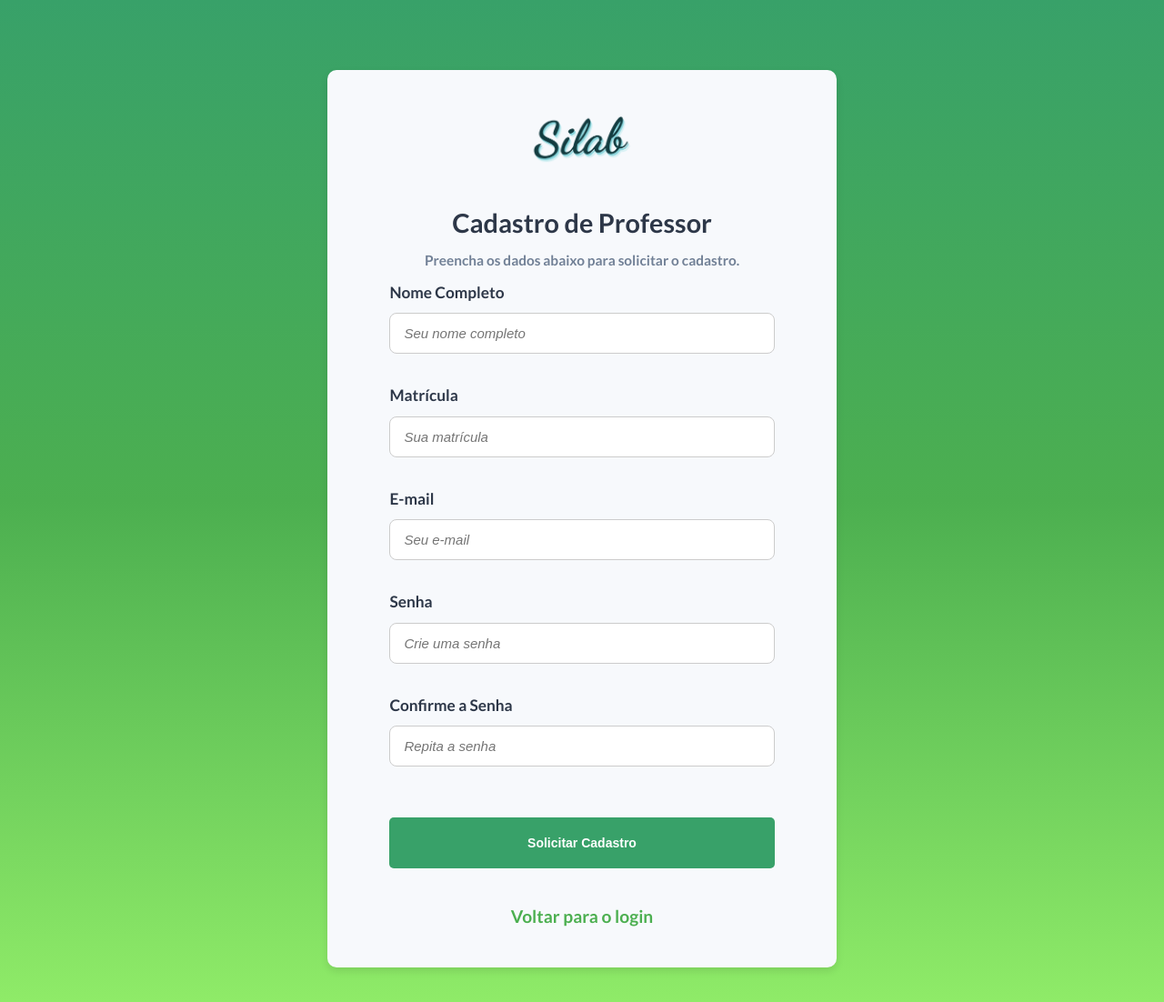
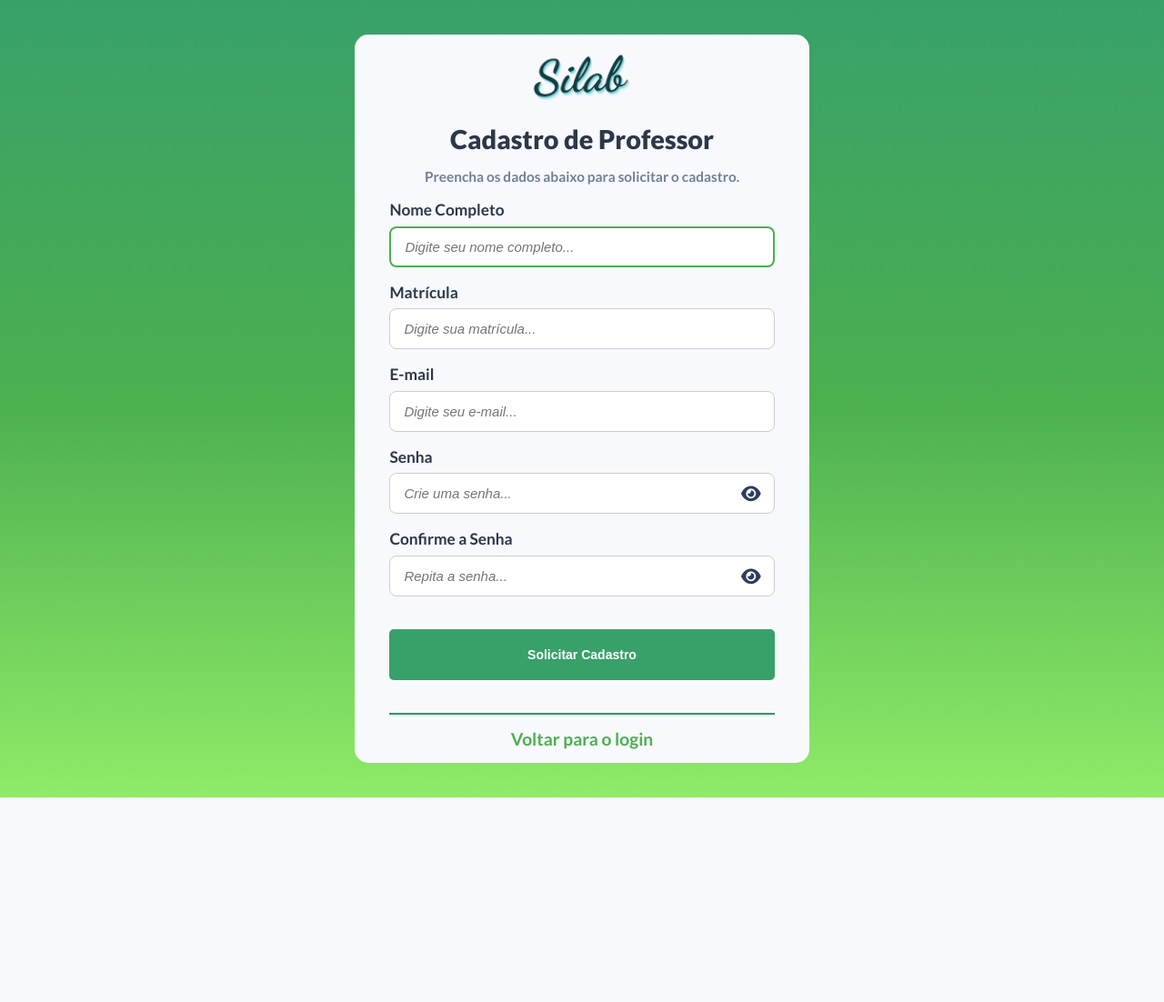
Before and after one commit to JamilyGrazielle/SiLab, a PHP site: page /cadastro-professor.php in a window 1280 px wide. Shown: the whole page at 91% size. After the commit the page ends 877 px from the top, so only its background shows below. Run offline with PHP 8.4, Linux system fonts and the light colour scheme; some libraries are stand-ins or nearby versions.

Commit message:
Arrumando a estrutura do login e cadastro de professores

```diff
--- a/Estilo/estilo.css
+++ b/Estilo/estilo.css
@@ -213,10 +213,10 @@ button.next {
 }
 
 /* --------------------------------- */
-/* PÁGINA LOGIN.PHP */
+/* PÁGINA LOGIN.PHP e PÁGINA CADASTRO-PROFESSOR.PHP */
 /* --------------------------------- */
 
-#login {
+.login {
   background: linear-gradient(180deg, rgba(56, 161, 105, 1) 0%, rgba(76, 175, 80, 1) 50%, rgba(143, 235, 104, 1) 100%) no-repeat;
   display: flex;
   justify-content: center;
@@ -225,7 +225,7 @@ button.next {
   padding: 2em;
 }
 
-#principal-login {
+.principal-login {
   width: 90%;
   max-width: 500px;
   background-color: #F7F9FC;
@@ -237,29 +237,36 @@ button.next {
   flex-grow: 0;
 }
 
-#principal-login img {
+.principal-login img {
   width: 120px;
   margin: 1em 0;
 }
 
-#principal-login p {
+.principal-login h2 {
+  color: #2D3748;
+  margin: 0 0 15px 0;
+  font-weight: 900;
+}
+
+.principal-login p {
   color: #718096;
   font-size: 0.8em;
   font-weight: bold;
   margin-top: 0;
 }
 
-#principal-login form {
+.principal-login form {
   padding: 0 2em;
   align-self: stretch;
 }
 
-#principal-login label {
+.principal-login label {
   color: #2D3748;
   font-size: 0.9em;
+  font-weight: 700;
 }
 
-#principal-login input {
+.principal-login input {
   box-sizing: border-box;
   width: 100%;
   margin: 0.5em 0 1em 0;
@@ -271,23 +278,22 @@ button.next {
   padding: 0 1em;
 }
 
-#principal-login input::placeholder {
+.principal-login input::placeholder {
   font-size: 15px;
   font-style: italic;
 }
 
-#principal-login input:focus {
+.principal-login input:focus {
   border: 2px solid #4CAF50;
   outline: none;
 }
 
 .senha-mascara {
-    position: relative;
-    display: flex;
-    align-items: center;
+  position: relative;
+  display: flex;
+  align-items: center;
 }
-
-#toggle-senha {
+.toggle-senha {
   position: absolute;
   right: 15px;
   cursor: pointer;
@@ -299,7 +305,7 @@ button.next {
   padding-right: 40px;
 }
 
-#principal-login button {
+.principal-login button {
   color: white;
   background-color: #38A169;
   border: none;
@@ -308,15 +314,17 @@ button.next {
   margin: 1.5em 0;
   height: 4em;
   font-size: 14px;
+  font-weight: bold;
   cursor: pointer;
+
   transition: background-color 0.3s ease;
 }
 
-#principal-login button:hover {
+.principal-login button:hover {
   background-color: rgba(56, 161, 105, 0.9);
 }
 
-#principal-login button:focus {
+.principal-login button:focus {
   box-shadow: 0 0 0 3px rgba(56, 161, 105, 0.5);
   outline: none;
 }
@@ -326,7 +334,7 @@ button.next {
   font-weight: bold;
 }
 
-#principal-login hr {
+.principal-login hr {
   border: 0;
   height: 2px;
   background-color: #219e5b;
@@ -334,7 +342,7 @@ button.next {
   margin: 15px 0;
 }
 
-#login-alternativo a {
+.login-alternativo a {
   color: #4CAF50;
   font-weight: bold;
   text-decoration: none;
@@ -344,17 +352,13 @@ button.next {
   display: block;
 }
 
-#login-alternativo a:hover {
+.login-alternativo a:hover {
   text-decoration: underline;
 }
 
-#footer-login {
-  position: absolute;
-  bottom: 10px;
-  color: white;
-  text-align: center;
-  width: 100%;
-}
+/* --------------------------------- */
+/* PÁGINA */
+/* --------------------------------- */
 
 
 .painel header,
--- a/cadastro-professor.php
+++ b/cadastro-professor.php
@@ -6,72 +6,9 @@
     <title>Cadastro de Professor - SiLab</title>
     <link rel="stylesheet" href="Estilo/estilo.css">
     <script src="https://kit.fontawesome.com/0f27c66bcc.js" crossorigin="anonymous"></script>
-    <style>
-        #principal-login {
-            width: 500px;
-            background-color: #F7F9FC;
-            border-radius: 10px;
-            display: flex;
-            flex-direction: column;
-            justify-content: center;
-            align-items: center;
-            margin-top: 2em;
-            padding: 30px;
-            box-shadow: 0 4px 8px rgba(0,0,0,0.1);
-        }
-
-        #principal-login h2 {
-            color: #2D3748;
-            margin-bottom: 15px;
-        }
-
-        .form-grupo {
-            width: 100%;
-            margin-bottom: 20px;
-        }
-
-        .form-grupo label {
-            display: block;
-            margin-bottom: 5px;
-            font-weight: bold;
-            color: #2D3748;
-        }
-
-        .form-grupo input {
-            width: 100%;
-            padding: 12px;
-            border: 1px solid #ddd;
-            border-radius: 6px;
-            font-size: 16px;
-            box-sizing: border-box;
-        }
-
-        button[type="submit"] {
-            width: 100%;
-            padding: 12px;
-            background-color: #38A169;
-            color: white;
-            border: none;
-            border-radius: 6px;
-            font-size: 16px;
-            font-weight: bold;
-            cursor: pointer;
-            transition: background-color 0.3s;
-        }
-
-        button[type="submit"]:hover {
-            background-color: #2d8555;
-        }
-
-        #mensagem {
-            margin: 15px 0;
-            text-align: center;
-            font-weight: bold;
-        }
-    </style>
 </head>
-<body id="login">
-    <main id="principal-login">
+<body class="login">
+    <main class="principal-login">
         <a href="index.php" class="logo-link">
             <img src="Imagens/logo.png" alt="Logo SiLab" class="logo-imagem">
         </a>
@@ -81,34 +18,30 @@
         <p>Preencha os dados abaixo para solicitar o cadastro.</p>
 
         <form id="form-cadastro" method="POST">
-            <div class="form-grupo">
-                <label for="nome">Nome Completo</label>
-                <input type="text" id="nome" name="nome" placeholder="Seu nome completo" required>
+
+            <label for="nome">Nome Completo</label>
+            <input type="text" id="nome" name="nome" placeholder="Digite seu nome completo..." required autofocus>
+
+            <label for="matricula">Matrícula</label>
+            <input type="text" id="matricula" name="matricula" placeholder="Digite sua matrícula..." required>
+
+            <label for="email">E-mail</label>
+            <input type="email" id="email" name="email" placeholder="Digite seu e-mail..." required>
+
+            <label for="senha">Senha</label>
+            <div class="senha-mascara">
+                <input type="password" id="senha" name="senha" placeholder="Crie uma senha..." required>
+                <i class="fas fa-eye toggle-senha"></i>
             </div>
 
-            <div class="form-grupo">
-                <label for="matricula">Matrícula</label>
-                <input type="text" id="matricula" name="matricula" placeholder="Sua matrícula" required>
-            </div>
-
-            <div class="form-grupo">
-                <label for="email">E-mail</label>
-                <input type="email" id="email" name="email" placeholder="Seu e-mail" required>
-            </div>
-
-            <div class="form-grupo">
-                <label for="senha">Senha</label>
-                <input type="password" id="senha" name="senha" placeholder="Crie uma senha" required>
+            <label for="confirmar_senha">Confirme a Senha</label>
+            <div class="senha-mascara">
+                <input type="password" id="confirmar_senha" name="confirmar_senha" placeholder="Repita a senha..." required>
+                <i class="fas fa-eye toggle-senha"></i>
             </div>
 
 
-
-            <div class="form-grupo">
-                <label for="confirmar_senha">Confirme a Senha</label>
-                <input type="password" id="confirmar_senha" name="confirmar_senha" placeholder="Repita a senha" required>
-            </div>
-
-            <div id="mensagem"></div>
+            <div id="mensagem-erro"></div>
 
             <button type="submit">
                 <span id="submit-text">Solicitar Cadastro</span>
@@ -116,16 +49,15 @@
                     <i class="fas fa-spinner fa-spin"></i> Enviando...
                 </span>
             </button>
+
+            <hr class="separador">
         </form>
 
-        <div id="login-alternativo" style="margin-top: 20px; text-align: center;">
+
+        <div class="login-alternativo">
             <a href="login.php">Voltar para o login</a>
         </div>
     </main>
-
-    <!-- <div id="footer-login">
-        <?php require_once 'includes/footer.php';?>
-    </div> -->
 
     <script>
         document.getElementById('form-cadastro').addEventListener('submit', async function (event) {
@@ -136,7 +68,7 @@
             const email = document.getElementById('email').value;
             const senha = document.getElementById('senha').value;
             const confirmarSenha = document.getElementById('confirmar_senha').value;
-            const mensagem = document.getElementById('mensagem');
+            const mensagem = document.getElementById('mensagem-erro');
             const submitText = document.getElementById('submit-text');
             const submitLoading = document.getElementById('submit-loading');
 
@@ -147,7 +79,7 @@
             // Validar senhas
             if (senha !== confirmarSenha) {
                 mensagem.innerHTML = 'As senhas não coincidem!';
-                mensagem.style.color = 'red';
+                mensagem.style.color = '#E74C3C';
                 return;
             }
 
@@ -171,7 +103,7 @@
 
                 if (result.success) {
                     mensagem.innerHTML = result.message;
-                    mensagem.style.color = 'green';
+                    mensagem.style.color = '#4CAF50';
 
                     // Limpar formulário após sucesso
                     document.getElementById('form-cadastro').reset();
@@ -182,11 +114,11 @@
                     }, 3000);
                 } else {
                     mensagem.innerHTML = result.message;
-                    mensagem.style.color = 'red';
+                    mensagem.style.color = '#E74C3C';
                 }
             } catch (error) {
                 mensagem.innerHTML = 'Erro ao enviar solicitação. Tente novamente mais tarde.';
-                mensagem.style.color = 'red';
+                mensagem.style.color = '#E74C3C';
                 console.error('Erro:', error);
             } finally {
                 // Restaurar botão
@@ -194,6 +126,25 @@
                 submitLoading.style.display = 'none';
             }
         });
+
+        document.addEventListener('DOMContentLoaded', function() {
+
+            const toggleIcons = document.querySelectorAll('.toggle-senha');
+
+            toggleIcons.forEach(icon => {
+
+                icon.addEventListener('click', function() {
+
+                const senhaInput = this.previousElementSibling;
+                const type = senhaInput.getAttribute('type') === 'password' ? 'text' : 'password';
+                senhaInput.setAttribute('type', type);
+
+                this.classList.toggle('fa-eye');
+                this.classList.toggle('fa-eye-slash');
+
+                });
+            });
+        });
     </script>
 </body>
 </html>
```
Also changed, not shown: login.php (+49 -32 lines).
